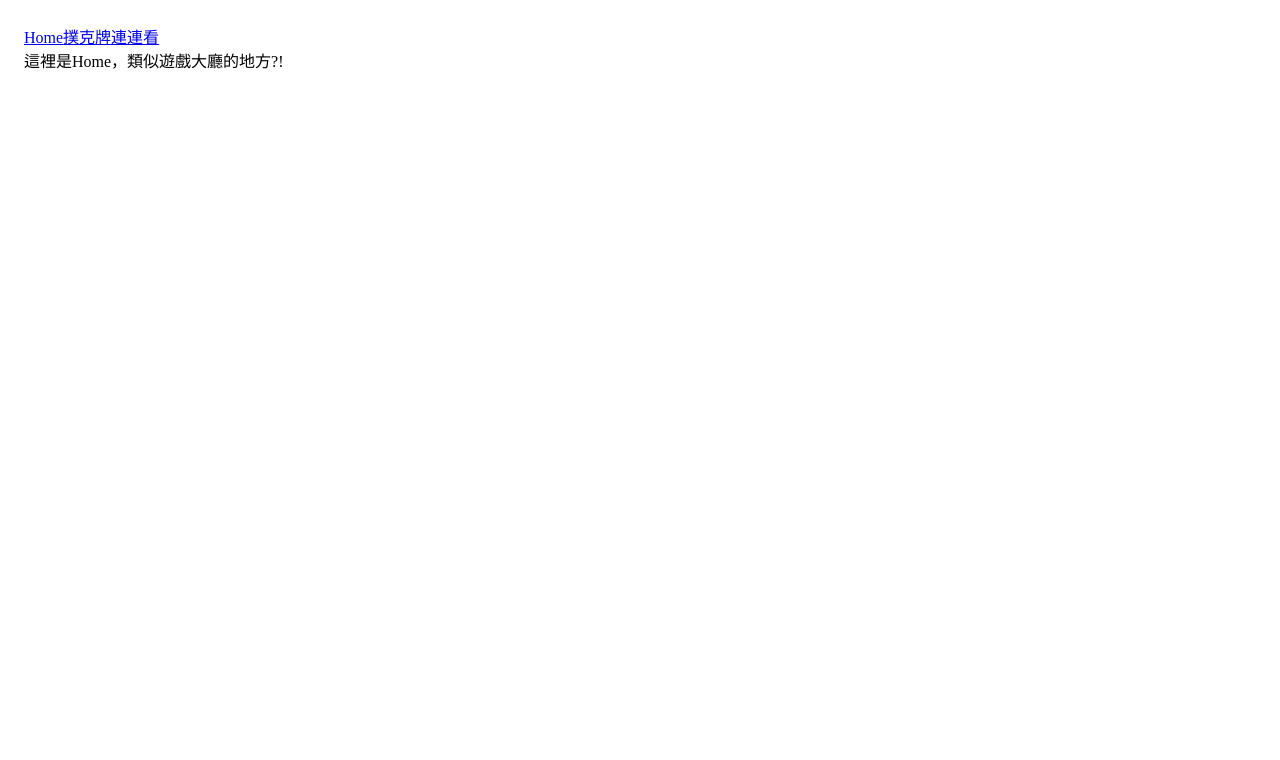
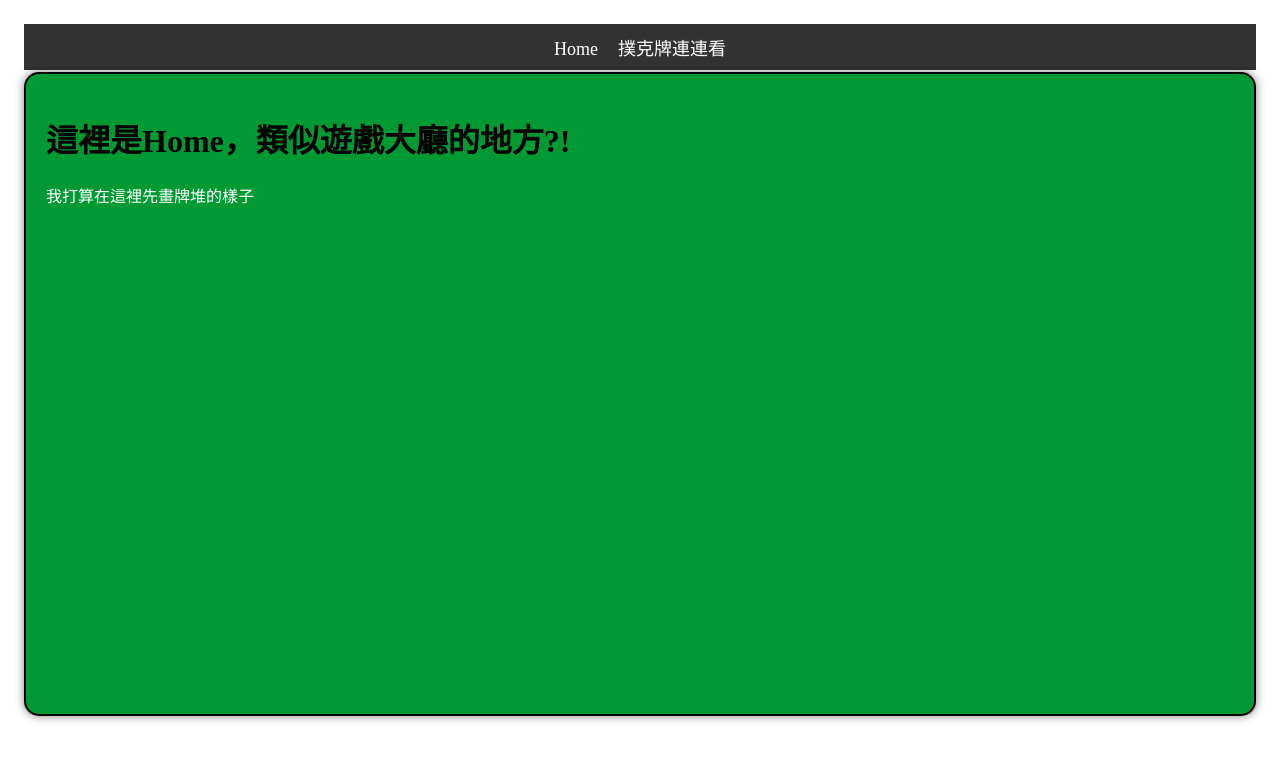
Before and after one commit to kabuto412rock/ithelp-pokergame, a Vue app: page / in a window 1280 px wide. Shown: the top 760 px of the page. Built offline with nearby package versions, Linux system fonts and the light colour scheme.

Commit message:
調整遊戲大廳的導覽列，雖然沒變多好看，但是至少不會讓人看到很難受了吧?!

```diff
--- a/src/App.vue
+++ b/src/App.vue
@@ -3,10 +3,39 @@ import { RouterView, RouterLink } from 'vue-router';
 </script>
 <template>
   <header>
-    <nav>
-      <RouterLink to="/">Home</RouterLink>
-      <RouterLink to="/game1">撲克牌連連看</RouterLink>
+    <nav class="navbar">
+      <RouterLink to="/" class="nav-link">Home</RouterLink>
+      <RouterLink to="/game1" class="nav-link">撲克牌連連看</RouterLink>
     </nav>
   </header>
   <RouterView />
 </template>
+<style scoped>
+.navbar {
+  background-color: #333;
+  /* 背景顏色 */
+  padding: 10px 0;
+  /* 上下內邊距 */
+  text-align: center;
+  /* 文字居中 */
+}
+
+.nav-link {
+  color: #fff;
+  /* 文字顏色 */
+  text-decoration: none;
+  /* 移除下劃線 */
+  margin: 0 10px;
+  /* 左右外邊距 */
+  font-size: 18px;
+  /* 字體大小 */
+  transition: color 0.3s;
+  /* 讓顏色轉換平滑 */
+}
+
+/* 滑鼠浮過時的效果 */
+.nav-link:hover {
+  color: #ff4500;
+  /* 滑鼠浮過時的顏色 */
+}
+</style>
--- a/src/views/HomeView.vue
+++ b/src/views/HomeView.vue
@@ -1,8 +1,20 @@
 <script setup>
+import GameBoard from '../components/GameBoard.vue';
 </script>
-
 <template>
   <main>
-    這裡是Home，類似遊戲大廳的地方?!
+    <GameBoard>
+      <h1>這裡是Home，類似遊戲大廳的地方?!</h1>
+      <p>
+        我打算在這裡先畫牌堆的樣子
+      </p>
+
+    </GameBoard>
   </main>
 </template>
+
+<style scoped>
+p {
+  color: white;
+}
+</style>
```
